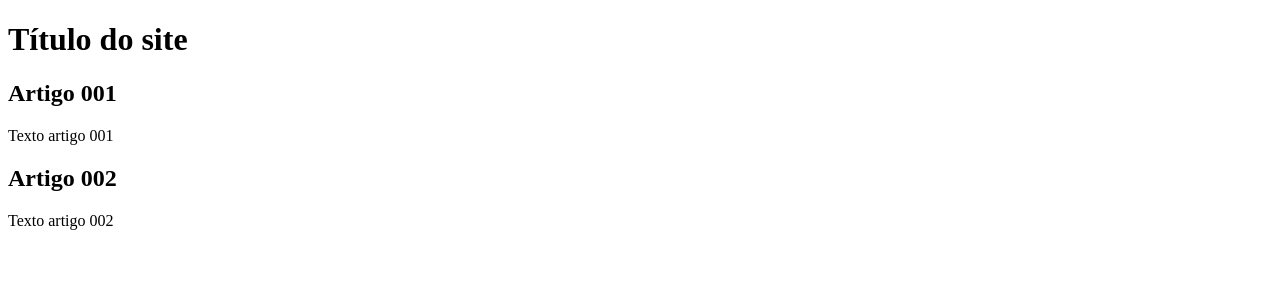
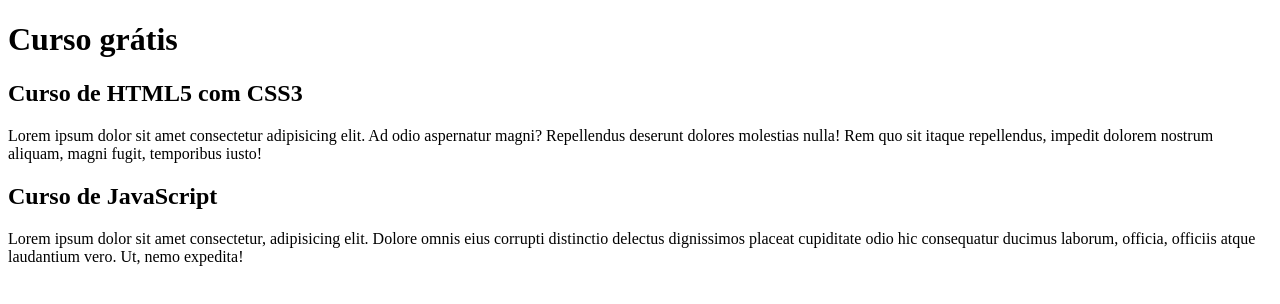
Before and after one commit to AsafeMatheus/Projeto-site, a plain HTML site: page index.html in a window 1280 px wide. Drawn offline with Linux system fonts and the light colour scheme.

Commit message:
comecei a escrever o conteúdo

```diff
--- a/index.html
+++ b/index.html
@@ -8,15 +8,15 @@
 <body>
     <main>
         <header>
-            <h1>Título do site</h1>
+            <h1>Curso grátis</h1>
         </header>
         <article>
-            <h2>Artigo 001</h2>
-            <p>Texto artigo 001</p>
+            <h2>Curso de HTML5 com CSS3</h2>
+            <p>Lorem ipsum dolor sit amet consectetur adipisicing elit. Ad odio aspernatur magni? Repellendus deserunt dolores molestias nulla! Rem quo sit itaque repellendus, impedit dolorem nostrum aliquam, magni fugit, temporibus iusto!</p>
         </article>
         <article>
-            <h2>Artigo 002</h2>
-            <p>Texto artigo 002</p>
+            <h2>Curso de JavaScript</h2>
+            <p>Lorem ipsum dolor sit amet consectetur, adipisicing elit. Dolore omnis eius corrupti distinctio delectus dignissimos placeat cupiditate odio hic consequatur ducimus laborum, officia, officiis atque laudantium vero. Ut, nemo expedita!</p>
         </article>
     </main>
 </body>
```
